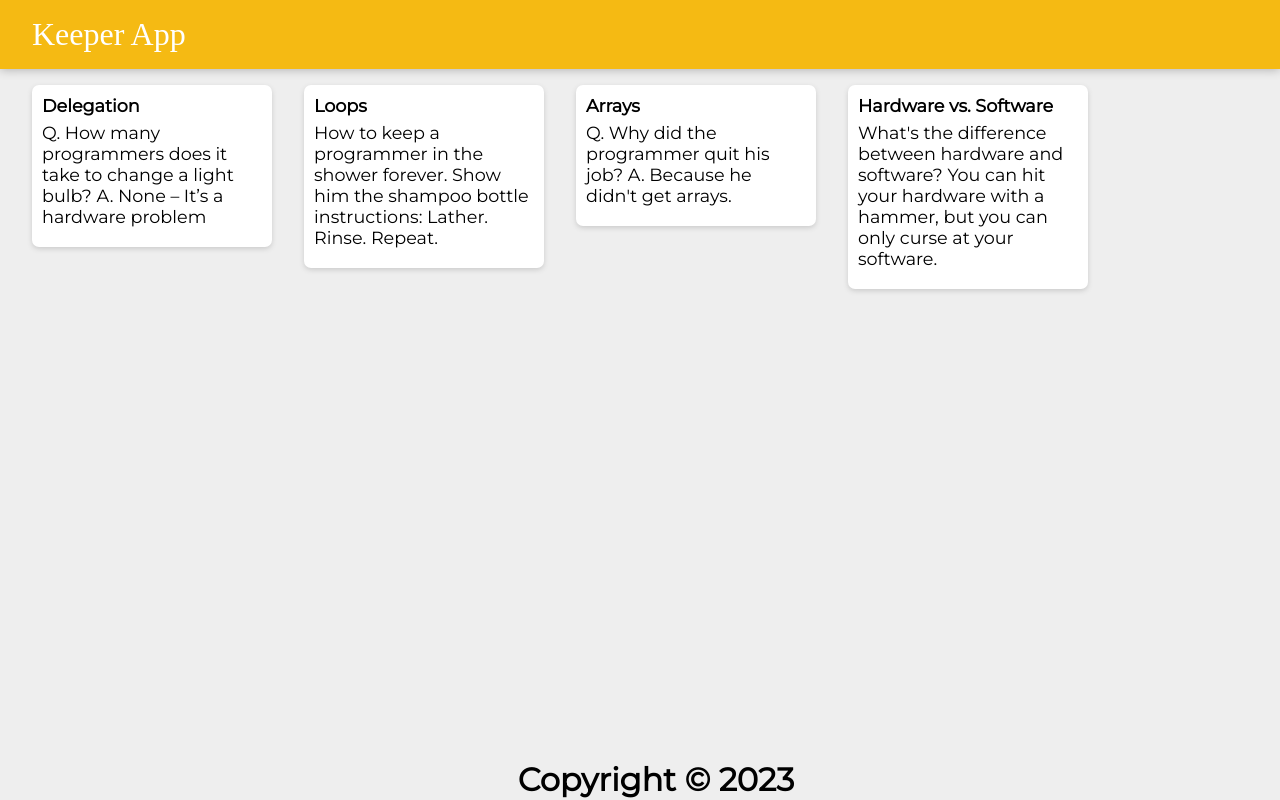
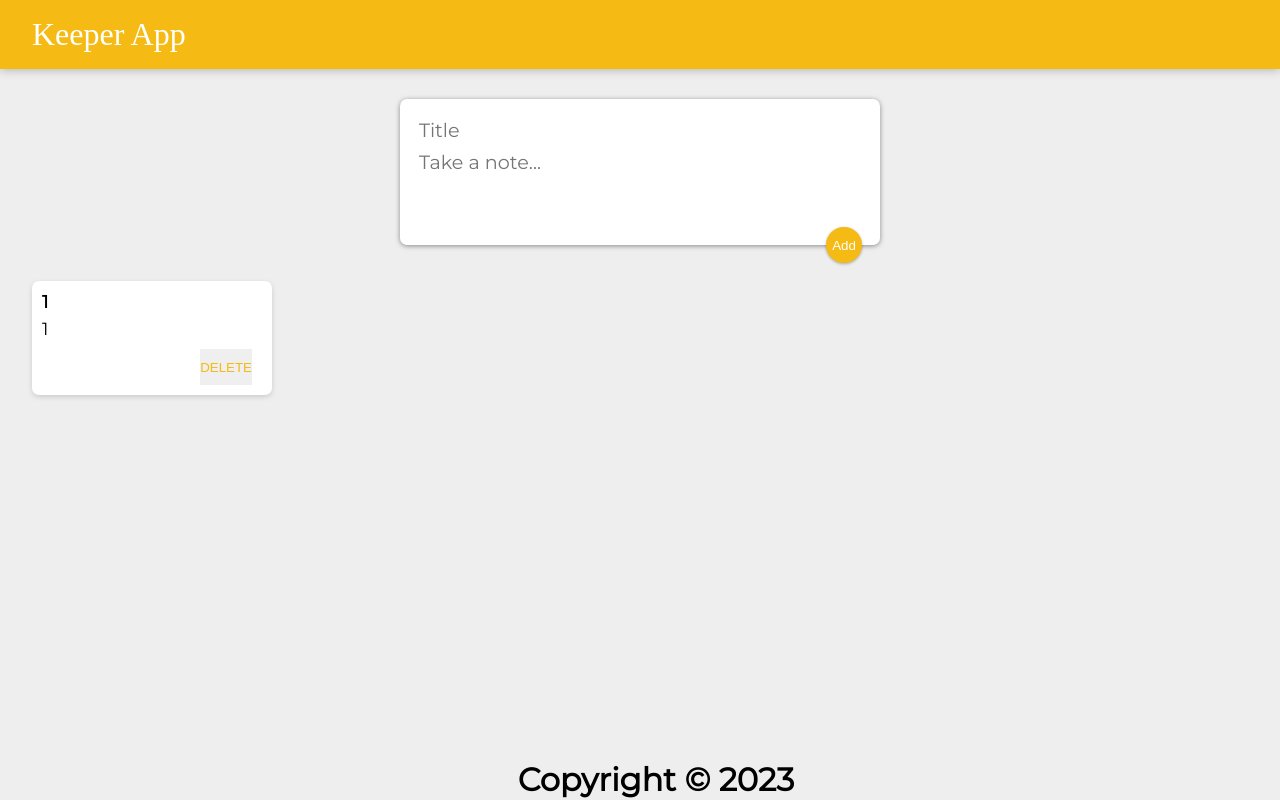
Before and after one commit to VikasHBishnoi/Keeper, a React (Create React App) app: page / in a window 1280 px wide. Built offline with nearby package versions, Linux system fonts and the light colour scheme; a web font is replaced by a local one.

Commit message:
custom note add delte

```diff
--- a/public/style.css
+++ b/public/style.css
@@ -8,12 +8,11 @@
 }
 body {
   background: #eee;
-    /* background-color:#f5ba13 */
   padding: 0 16px;
 }
+
 header {
   background-color: #f5ba13;
-    /* background-color: green; */
   margin: auto -16px;
   padding: 16px 32px;
   box-shadow: 0 0 10px 0 rgba(0, 0, 0, 0.3);
@@ -55,3 +54,49 @@
   white-space: pre-wrap;
   word-wrap: break-word;
 }
+
+.note button {
+  position: relative;
+  float: right;
+  margin-right: 10px;
+  color: #f5ba13;
+  border: none;
+  /* width: 36px; */
+  height: 36px;
+  cursor: pointer;
+  outline: none;
+}
+
+form {
+  position: relative;
+  width: 480px;
+  margin: 30px auto 20px auto;
+  background: #fff;
+  padding: 15px;
+  border-radius: 7px;
+  box-shadow: 0 1px 5px rgb(138, 137, 137);
+}
+form input,
+form textarea {
+  width: 100%;
+  border: none;
+  padding: 4px;
+  outline: none;
+  font-size: 1.2em;
+  font-family: inherit;
+  resize: none;
+}
+form button {
+  position: absolute;
+  right: 18px;
+  bottom: -18px;
+  background: #f5ba13;
+  color: #fff;
+  border: none;
+  border-radius: 50%;
+  width: 36px;
+  height: 36px;
+  box-shadow: 0 1px 3px rgba(0, 0, 0, 0.3);
+  cursor: pointer;
+  outline: none;
+}
--- a/src/components/App.jsx
+++ b/src/components/App.jsx
@@ -2,13 +2,31 @@ import React from "react";
 import Header from "./Header";
 import Note from "./Note";
 import Footer from "./Footer";
-import allNotes from "../Notes";
+// import allNotes from "../Notes";
+import CreateArea from "./CreateArea";
 function App() {
+    const [custoNotes, SetNotes] = React.useState([{ title: "1", content: "1" }]);
+    function addElement(element) {
+        console.log(element);
+        SetNotes((prv) => {
+            return [...prv, element];
+        });
+    }
+    function deleteElement(ind) {
+        console.log("delete " + ind);
+
+        SetNotes([...custoNotes.slice(0, ind), ...custoNotes.slice(ind + 1)]);
+
+    }
     return (
         <div>
             <Header />
-            {allNotes.map(note => {
+            <CreateArea addElement={addElement} />
+            {/* {allNotes.map(note => {
                 return <Note key={note.key} title={note.title} content={note.content} />
+            })} */}
+            {custoNotes.map((note, ind) => {
+                return <Note ind={ind} key={ind} title={note.title} content={note.content} deleteElement={deleteElement} />
             })}
             <Footer />
         </div>
--- /dev/null
+++ b/src/components/CreateArea.jsx
@@ -0,0 +1,31 @@
+import React from "react";
+
+function CreateArea(props) {
+    const [note, SetNotes] = React.useState({ title: "", content: "" });
+    function handleChange(event) {
+        let changeElement = event.target.name;
+        let newValue = event.target.value;
+        SetNotes(prv => {
+            return { ...prv, [changeElement]: newValue }
+        });
+    }
+    return (
+        <div>
+            <form>
+                <input onChange={handleChange} name="title" placeholder="Title" value={note.title} />
+                <textarea onChange={handleChange} name="content" placeholder="Take a note..." rows="3" value={note.content} />
+                <button onClick={(event) => {
+                    // SetNotes({ title: "", content: "" });
+                    props.addElement(note);
+                    SetNotes(prv => {
+                        return { title: "", content: "" };
+                    })
+                    event.preventDefault();
+
+                }}>Add</button>
+            </form>
+        </div>
+    );
+}
+
+export default CreateArea;
--- a/src/components/Note.jsx
+++ b/src/components/Note.jsx
@@ -1,9 +1,14 @@
 import React from "react";
 function Note(props) {
+  // console.log(props.title);
   return (
     <div className="note">
       <h1>{props.title}</h1>
       <p>{props.content}</p>
+      <button onClick={(event) => {
+        props.deleteElement(props.ind);
+        // event.preventDefault();
+      }}>DELETE</button>
     </div>
   );
 }
```
Lines whose indentation alone changed are shown as unchanged.
